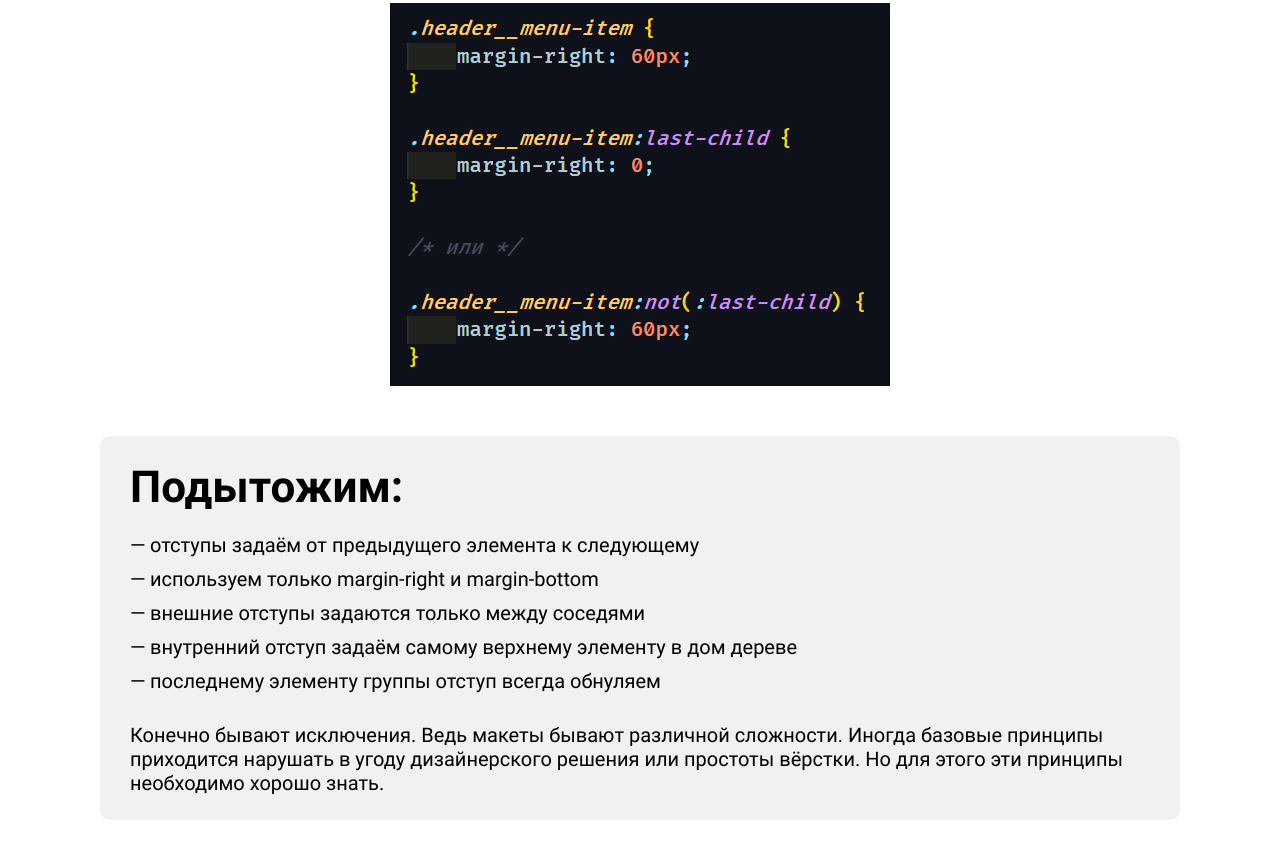
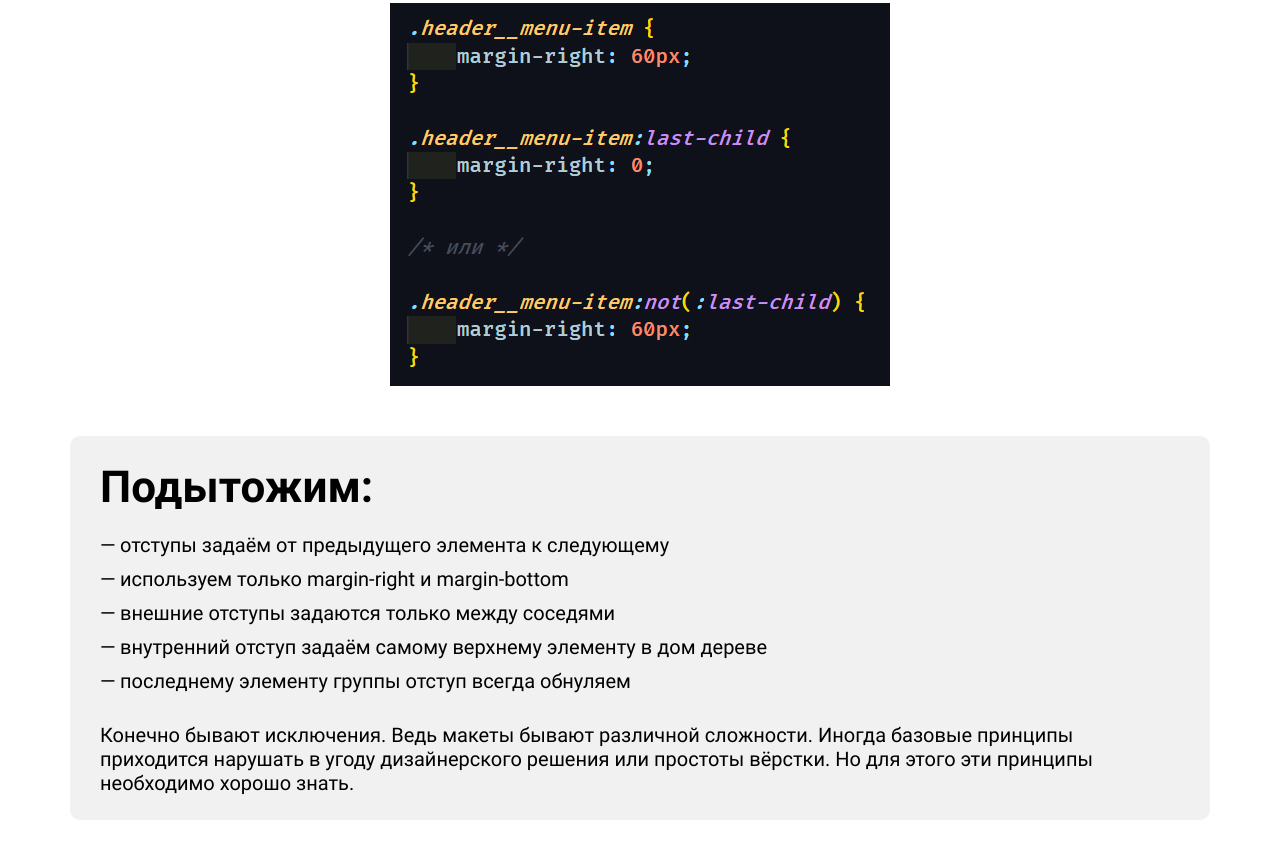
Before and after one commit to vector97/indentation, a plain HTML site: page index.html in a window 1280 px wide. Shown: the part 8065-8923 px from the top of the page. Drawn offline with Linux system fonts and the light colour scheme.

Commit message:
Ипрсправил ошибкÐу

```diff
--- a/index.html
+++ b/index.html
@@ -124,7 +124,6 @@
   </main>
 
   <footer class="footer">
-    <div class="container footer__container">
     <section class="final">
       <div class="container container_colored">
         <h2 class="final__heading">Подытожим:</h2>
@@ -140,7 +139,6 @@
         <p class="final__text text">Конечно бывают исключения. Ведь макеты бывают различной сложности. Иногда базовые принципы приходится нарушать в угоду дизайнерского решения или простоты вёрстки. Но для этого эти принципы необходимо хорошо знать.</p>
       </div>
     </section>
-    </div>
   </footer>
 
 </body>
```
Lines whose indentation alone changed are shown as unchanged.
